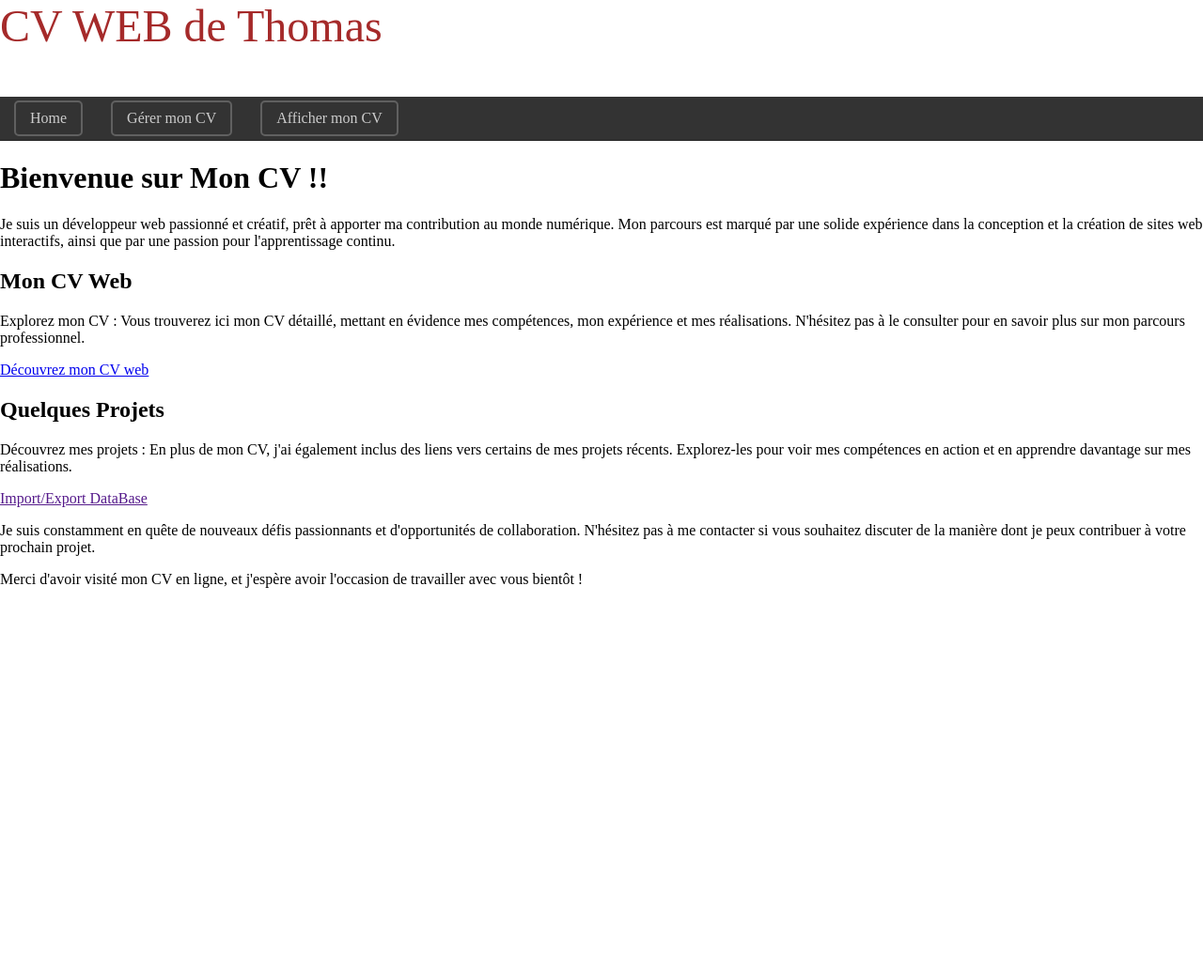
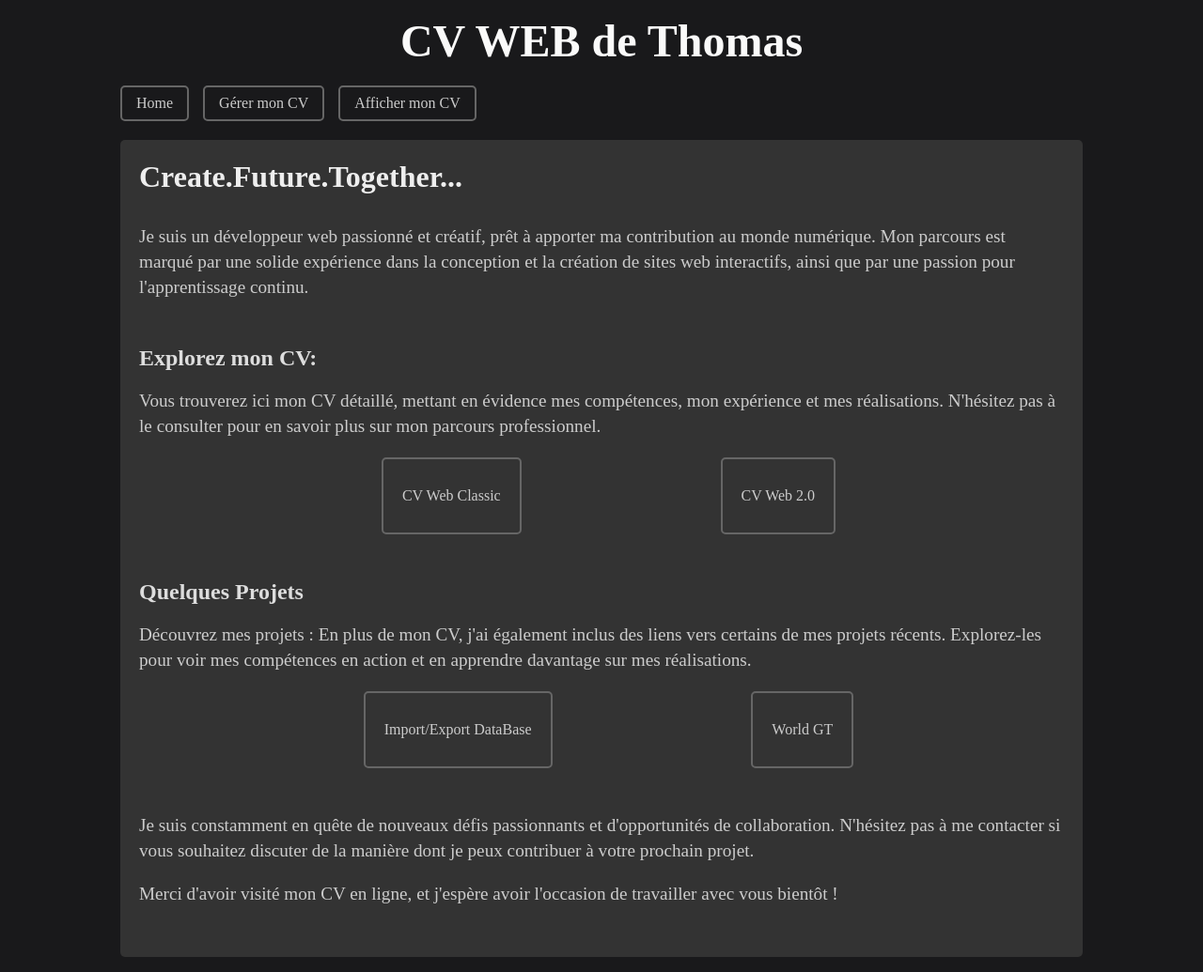
Before and after one commit to ThomasGT78/CV_PHP_Classic, a PHP site: page /home.php in a window 1280 px wide. Shown: the whole page at 94% size. Before the commit the page ends 626 px from the top, so only its background shows below. Run offline with PHP 8.4, Linux system fonts and the light colour scheme.

Commit message:
Design Header and Home page

```diff
--- a/display_cv.php
+++ b/display_cv.php
@@ -1,7 +1,7 @@
 <?php
     include 'functions/common_function.php';
-    include 'views/modules/header.php';     // Meta datas
-    include 'views/modules/head.php';       // Title
+    include 'views/modules/head.php';     // Meta datas
+    // include 'views/modules/header.php';       // Title
     include 'views/modules/nav.php';
     include 'views/pages/cv_display/body_display.php';
     include 'views/modules/footer.php';
--- /dev/null
+++ b/style/modules/head.css
@@ -0,0 +1,6 @@
+
+body {
+    margin: 0;
+    background-color: rgb(25, 25, 27);
+    color: #c1c1c1;
+}
--- a/style/modules/header.css
+++ b/style/modules/header.css
@@ -1,8 +1,15 @@
-body {
-    margin: 0;
+
+#header {
+    margin: 0 10% 0 10%;
+    height: fit-content;
 }
 
-#header {
+
+#header p {
+    margin-block-start: 1rem;
+    margin-block-end: 1rem;
     font-size: 3rem;
-    color: brown;
+    text-align: center;
+    font-weight: bold;
+    color: #fafafa;
 }
--- a/style/modules/nav.css
+++ b/style/modules/nav.css
@@ -1,11 +1,14 @@
 /* Style de base pour la barre de navigation */
-.nav-flex-between {
-    background-color: #333; /* Couleur de fond */
+.nav_flex_between {
+    /* background-color: #333;  */
+    /* Couleur de fond */
     padding: 4px 0; /* Espacement intérieur en haut et en bas (1mm maximum) */
-    border-bottom: 1px solid #222; /* Bordure inférieure légèrement plus épaisse et moins claire */
+    /* border-bottom: 1px solid #222;  */
+    /* Bordure inférieure légèrement plus épaisse et moins claire */
+    margin-left: 10%;
 }
 
-.nav-bar {
+.nav_bar {
     list-style-type: none; /* Supprime les puces de la liste */
     margin: 0;
     padding: 0;
@@ -14,13 +17,12 @@
     gap: 15px; /* Espacement entre les éléments (ajusté) */
 }
 
-.nav-link {
-    margin-left: 15px;
-    border: 2px solid #606060; /* Ajoute une bordure grise autour de chaque bouton */
+.nav_link {
+    border: 2px solid #666; /* Ajoute une bordure grise autour de chaque bouton */
     border-radius: 5px; /* Coins légèrement arrondis */
 }
 
-.nav-link a {
+.nav_link a {
     text-decoration: none; /* Supprime la soulignement des liens */
     color: #ccc; /* Couleur du texte */
     padding: 8px 15px; /* Espacement interne des boutons (ajusté) */
@@ -28,7 +30,7 @@
     transition: background-color 0.3s, color 0.3s; /* Transition de couleur au survol */
 }
 
-.nav-link:hover a {
+.nav_link:hover a {
     background-color: #666; /* Couleur de fond au survol */
     color: #fff; /* Couleur du texte au survol */
 }
--- a/style/pages/home.css
+++ b/style/pages/home.css
@@ -0,0 +1,56 @@
+/* Style for the home page content */
+.home_content {
+    background-color: #333; /* Background color for the content */
+    margin: 1rem 10% 1rem 10%;
+    padding: 5px 20px; /* Add some padding to the content */
+    border: 0px solid #ccc; /* Add a light border around the content */
+    border-radius: 5px; /* Add slightly rounded corners */
+}
+
+.home_block {
+    margin-bottom: 3rem;
+}
+
+.home_content h1 {
+    color: #eee; /* Text color for headings */
+    margin: 1rem 0 2rem 0;
+}
+
+.home_content h2 {
+    color: #ddd; /* Text color for headings */
+    margin: 1rem 0;
+}
+
+.home_content p {
+    color: #ccc; /* Text color for paragraphs */
+    font-size: 1.2rem;
+    line-height: 1.4;
+    /* Adjust the line height for better readability */
+}
+
+/* Style for the project links */
+.container_link{
+
+    display: flex;
+    justify-content: center; /* Aligner les éléments à gauche */
+    gap: 20%; /* Espacement entre les éléments (ajusté) */
+}
+
+.project_link {
+    margin-left: 15px;
+    border: 2px solid #666; /* Ajoute une bordure grise autour de chaque bouton */
+    border-radius: 5px; /* Coins légèrement arrondis */
+}
+
+.project_link a {
+    text-decoration: none; /* Supprime la soulignement des liens */
+    color: #ccc; /* Couleur du texte */
+    padding: 30px 20px; /* Espacement interne des boutons (ajusté) */
+    display: block; /* Les boutons occupent tout l'espace du lien */
+    transition: background-color 0.3s, color 0.3s; /* Transition de couleur au survol */
+}
+
+.project_link:hover a {
+    background-color: #666; /* Couleur de fond au survol */
+    color: #fff; /* Couleur du texte au survol */
+}
--- a/style/stylesheet.css
+++ b/style/stylesheet.css
@@ -1,5 +1,6 @@
 
 
+@import "modules/head.css";
 @import "modules/header.css";
 @import "modules/nav.css";
 @import "modules/footer.css";
--- a/views/modules/head.php
+++ b/views/modules/head.php
@@ -11,3 +11,5 @@
 
     <title>CV <?= getFileName() ?></title>
 </head>
+
+<body>
--- a/views/modules/header.php
+++ b/views/modules/header.php
@@ -1,5 +1,3 @@
-
-<body>
 
 <div id="header" class="header">
     <p>CV WEB de Thomas</p>
--- a/views/modules/nav.php
+++ b/views/modules/nav.php
@@ -1,12 +1,12 @@
-<div class="nav-flex-between">
-    <ul class="nav-bar">
-        <li class="nav-link nav-start">
+<div class="nav_flex_between">
+    <ul class="nav_bar">
+        <li class="nav_link nav_start">
             <a href="/home.php">Home</a>
         </li>
-        <li class="nav-link nav-start">
+        <li class="nav_link nav_start">
             <a href="/manage_cv.php">Gérer mon CV</a>
         </li>
-        <li class="nav-link nav-start">
+        <li class="nav_link nav_start">
             <a href="/display_cv.php">Afficher mon CV</a>
         </li>
     </ul>
--- a/views/pages/cv_home/body_home.php
+++ b/views/pages/cv_home/body_home.php
@@ -3,18 +3,41 @@ include 'function_home.php';
 
 ?>
 
-<h1>Bienvenue sur Mon CV !!</h1>
 
-<p>Je suis un développeur web passionné et créatif, prêt à apporter ma contribution au monde numérique. Mon parcours est marqué par une solide expérience dans la conception et la création de sites web interactifs, ainsi que par une passion pour l'apprentissage continu.</p>
+<div class="home_content">
 
-<h2>Mon CV Web</h2>
-<p>Explorez mon CV : Vous trouverez ici mon CV détaillé, mettant en évidence mes compétences, mon expérience et mes réalisations. N'hésitez pas à le consulter pour en savoir plus sur mon parcours professionnel.</p>
-<div><a href="/display_cv.php">Découvrez mon CV web</a></div>
+    <div class="home_block">
+        <h1>Create.Future.Together...</h1>
 
-<h2>Quelques Projets</h2>
-<p>Découvrez mes projets : En plus de mon CV, j'ai également inclus des liens vers certains de mes projets récents. Explorez-les pour voir mes compétences en action et en apprendre davantage sur mes réalisations.</p>
-<div><a href="">Import/Export DataBase</a></div>
+        <p>Je suis un développeur web passionné et créatif, prêt à apporter ma contribution au monde numérique. Mon parcours est marqué par une solide expérience dans la conception et la création de sites web interactifs, ainsi que par une passion pour l'apprentissage continu.</p>
+    </div>
 
-<p>Je suis constamment en quête de nouveaux défis passionnants et d'opportunités de collaboration. N'hésitez pas à me contacter si vous souhaitez discuter de la manière dont je peux contribuer à votre prochain projet.</p>
 
-<p>Merci d'avoir visité mon CV en ligne, et j'espère avoir l'occasion de travailler avec vous bientôt !</p>
+    <div class="home_block">
+        <h2>Explorez mon CV:</h2>
+        <p>Vous trouverez ici mon CV détaillé, mettant en évidence mes compétences, mon expérience et mes réalisations. N'hésitez pas à le consulter pour en savoir plus sur mon parcours professionnel.</p>
+
+        <div class="container_link">
+            <div class="project_link"><a href="/display_cv.php">CV Web Classic</a></div>
+            <div class="project_link"><a href="/display_cv.php"> CV Web 2.0</a></div>
+        </div>
+    </div>
+
+
+    <div class="home_block">
+        <h2>Quelques Projets</h2>
+        <p>Découvrez mes projets : En plus de mon CV, j'ai également inclus des liens vers certains de mes projets récents. Explorez-les pour voir mes compétences en action et en apprendre davantage sur mes réalisations.</p>
+
+        <div class="container_link">
+            <div class="project_link"><a href="">Import/Export DataBase</a></div>
+            <div class="project_link"><a href="">World GT</a></div>
+        </div>
+    </div>
+
+
+    <div class="home_block">
+        <p>Je suis constamment en quête de nouveaux défis passionnants et d'opportunités de collaboration. N'hésitez pas à me contacter si vous souhaitez discuter de la manière dont je peux contribuer à votre prochain projet.</p>
+
+        <p>Merci d'avoir visité mon CV en ligne, et j'espère avoir l'occasion de travailler avec vous bientôt !</p>
+    </div>
+</div>
```
Also changed, not shown: ZZZ_my_folder/ZZZ-ideas.txt (deleted, +0 -50 lines), ressources/json/stack.json (+36 -8 lines), ressources/json/values.json (+34 -6 lines), .my_folder/AI-Instructions.txt (added), .my_folder/Cmd_rapides.js (renamed from ZZZ_my_folder/ZZZ-Cmd_rapides.js), .my_folder/Design.js (added), .my_folder/Ideas.js (added), .my_folder/README.md (renamed from ZZZ_my_folder/ZZZ-README.md), 4 other files.
